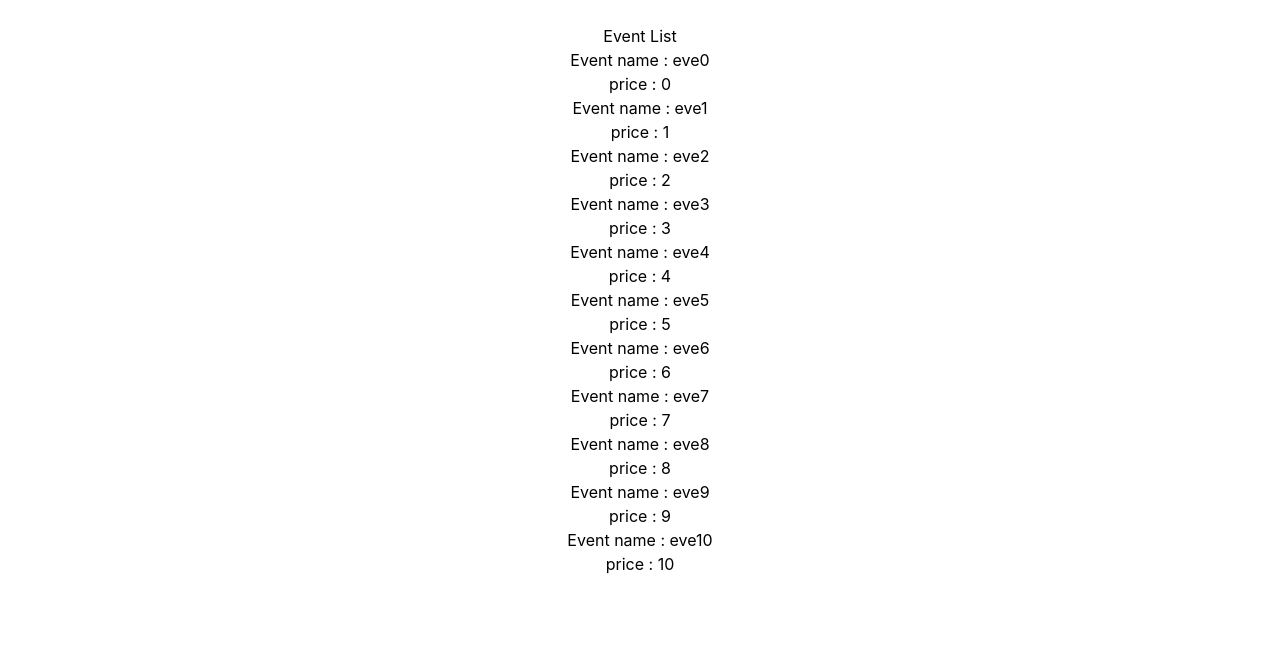
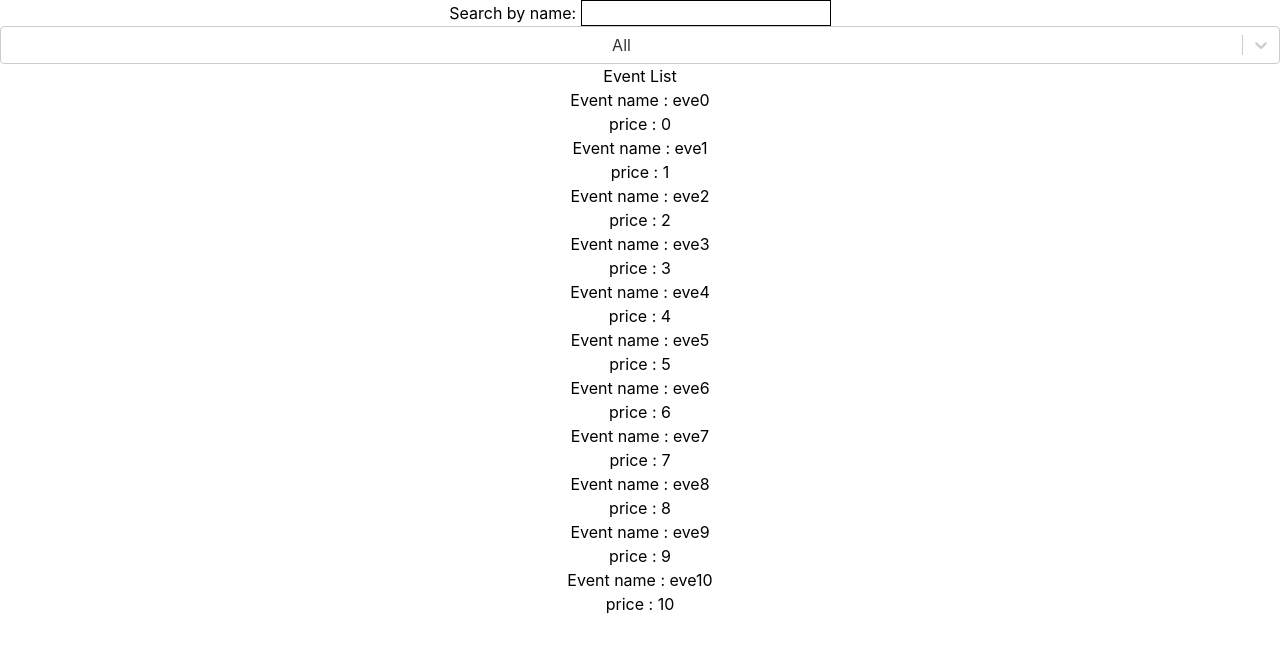
Before and after one commit to skald99/allez-event-mgmt, a React (Create React App) app in the folder client/: page / in a window 1280 px wide. Shown: the top 648 px of the page. Built offline with nearby package versions, Linux system fonts and the light colour scheme.

Commit message:
cost filter
Events filter as per cost ir free events and paid events

```diff
--- a/client/package.json
+++ b/client/package.json
@@ -14,6 +14,7 @@
     "react-dom": "^18.0.0",
     "react-router-dom": "^6.3.0",
     "react-scripts": "5.0.0",
+    "react-select": "^5.3.0",
     "typescript": "^4.6.3",
     "web-vitals": "^2.1.4"
   },
--- a/client/src/components/events.tsx
+++ b/client/src/components/events.tsx
@@ -1,52 +1,100 @@
-import React, { useEffect, useState,  } from 'react';
+import React, { useEffect, useState, } from 'react';
 import eventModel from "../models/events.model"
 import { Link, useParams } from 'react-router-dom';
+import Select, { OnChangeValue } from 'react-select'
+import makeAnimated from 'react-select/animated'
+import { getValue } from '@testing-library/user-event/dist/utils';
+const animatedComponents = makeAnimated();
 
 const EventList = () => {
-    console.log('compnent rendered')
     let events: eventModel[] = getEvents()
 
-    const [searchTerm,setSearchTerm] = useState('')
-    const [displayEvents,setDisplayEvents] = useState<eventModel[]>([])
-
-    const searchByName = (e: React.FormEvent<HTMLInputElement>) =>{
+    const [searchTerm, setSearchTerm] = useState('')
+    const [displayEvents, setDisplayEvents] = useState<eventModel[]>(events)
+    const [costFilter, setCostFilter] = useState('All')
+    const [filteredCategories,setFilteredCategories] = useState<string[]>([])
+    let currentValue;
+    const handleSearchTextChange = (e: React.FormEvent<HTMLInputElement>) => {
         setSearchTerm(e.currentTarget.value);
     }
 
+    const handleCategoryFilter = (categoryList:[]) =>{
+        setFilteredCategories(categoryList)
+    }
+
     useEffect(() => {
-                let results:eventModel[] = []
-                for(let event of events){
-                    if(event.name.includes(searchTerm)) results.push(event)
-                }
+        let results: eventModel[] = []
+        results = filterBySearchText()
+        if (costFilter != 'All') results = filterByCost(results)
         setDisplayEvents(results)
-    }, [searchTerm]);
+    }, [searchTerm, costFilter]);
 
-    if(events.length == 0){
+    if (events.length == 0) {
         return <p>No events to display</p>
     }
 
-    if(displayEvents.length === 0) setEventsAsDisplay()
-
-    function setEventsAsDisplay(){
+    function setEventsAsDisplay() {
         setDisplayEvents(events)
     }
+
+    function filterBySearchText() {
+        let results: eventModel[] = []
+        for (let event of events) {
+            if (event.name.includes(searchTerm)) results.push(event)
+        }
+        return results
+    }
+
+    function filterByCost(nameFilteredEvents: eventModel[]) {
+        let results: eventModel[] = []
+        for (let event of nameFilteredEvents) {
+            if (costFilter == 'paid' && event.price > 0) results.push(event)
+            else if (costFilter == 'free' && event.price === 0) results.push(event)
+        }
+        return results
+    }
+
+    const categoryList = [
+        { value: 'Career', label: 'Career' },
+        { value: 'Music', label: 'Music' },
+        { value: 'Sports', label: 'Sports' },
+        { value: 'Food and Drink', label: 'Food and Drinks' },
+        { value: 'Charity', label: 'Charity' },
+        { value: 'Exploration', label: 'Exploration' },
+        { value: 'Entertainment', label: 'Entertainment' },
+        { value: 'Night Life', label: 'Night Life' },
+        { value: 'Other', label: 'Other' }
+    ]
+
+    const costFilterOptions = [
+        { value: 'All', label: 'All' },
+        { value: 'free', label: 'free' },
+        { value: 'paid', label: 'paid' }
+    ]
     return (
         <div>
             <div>
-                <form method="post" onSubmit={(e) => {
-                    e.preventDefault()
-                }}></form>
-                <input id='search' type='text' onChange={searchByName}></input>
+                <label htmlFor="search">Search by name: </label>
+                <input id='search' type='text' onChange={handleSearchTextChange} style={{ border: '1px solid black' }}></input>
             </div>
+
+            <div id='costFilter'>
+                <Select options={costFilterOptions} defaultValue={costFilterOptions[0]} onChange={(e) => {
+                    if (e?.value) setCostFilter(e?.value)
+                }} />
+            </div>
+
+            {/* <Select isMulti options={categoryList} closeMenuOnSelect={false} components={animatedComponents} hideSelectedOptions={true} getOptionValue={currentValue}
+            onChange={handleCategoryFilter} /> */}
             <h1>Event List</h1>
             <div>
                 <ol id='eventList'>
                     {
                         displayEvents.map((eve) => {
                             return (
-                        <li key = {eve._id}>
+                                <li key={eve._id}>
                                     Event name : {eve.name}
-                          <br/>
+                                    <br />
                                     price : {eve.price}
                                 </li>
                             )
@@ -59,10 +107,10 @@ const EventList = () => {
 }
 
 function getEvents() {
-    let events:eventModel[] = []
-    for (let i = 0; i <= 10; i++)
-    {
-        let event:eventModel = {
+    console.log('in get events')
+    let events: eventModel[] = []
+    for (let i = 0; i <= 10; i++) {
+        let event: eventModel = {
             _id: "eve" + i,
             eventImgs: [],
             name: "eve" + i,
```
Lines whose indentation alone changed are shown as unchanged.
